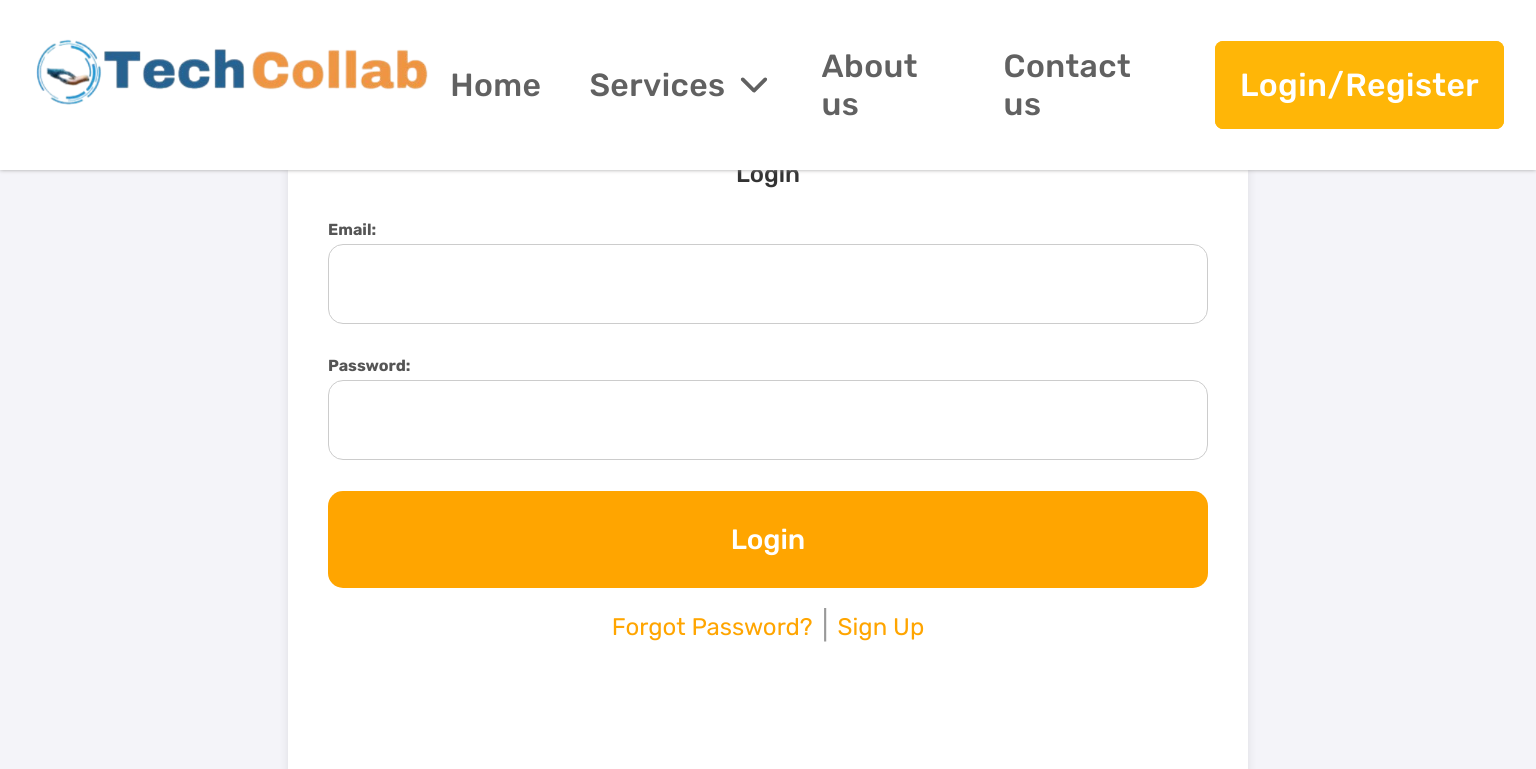
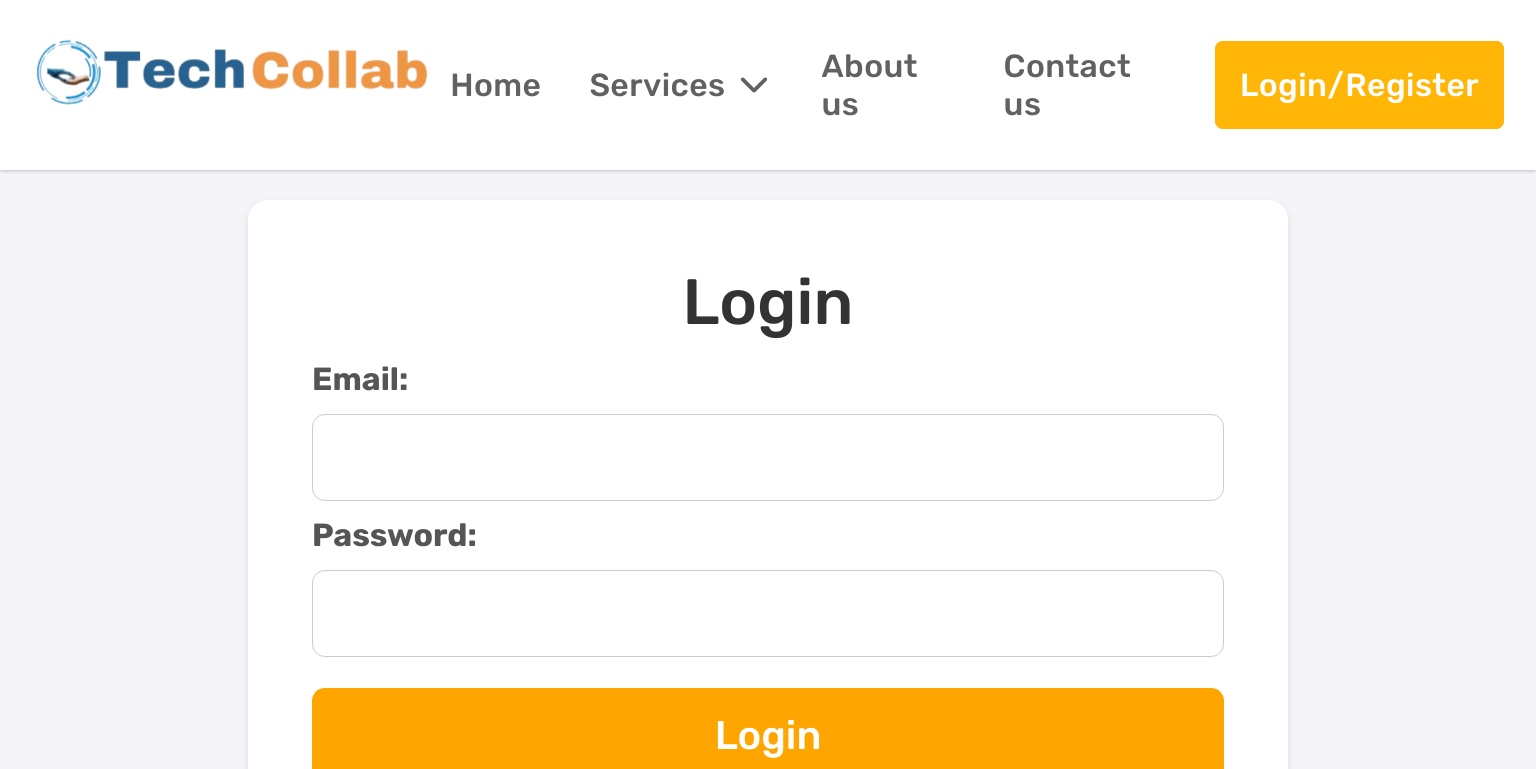
Before and after one commit to pavandudla/TechnologyCollaboration, a React (Create React App) app: page /login in a window 1536 px wide. Shown: the top 769 px of the page. Built offline with nearby package versions, Linux system fonts and the light colour scheme.

Commit message:
changed responsive of 4k width

```diff
--- a/src/Components/Contact US/Contact_us.css
+++ b/src/Components/Contact US/Contact_us.css
@@ -99,7 +99,7 @@
         font-size: 12px;
     }
   }
-  @media (min-width:1024px) and (max-width:1441px) {
+  @media (min-width:1024px) and (max-width:1440px) {
     .contact-container{
       width: 100%;
       margin-top: 4rem;
@@ -131,62 +131,47 @@
         font-size: 16px;
     }
   }
-  @media (min-width:1441px) and (max-width:2561px) {
+  @media (min-width:1440px) and (max-width:2560px) {
     .contact-container{
-      width: 100%;
-      max-width: 70rem;
-      margin-top: 8rem;
-      max-height: 75rem;
-      padding: 4rem;
-      padding-bottom: 12rem;
-      box-sizing: border-box;
+          width:60rem;
+          height:100%;
+          max-height: 75rem;
+          margin-top:10rem;
+          padding: 4rem;
+          box-sizing: border-box;
     }
-    h2 {
-      font-size: 4rem;
-    }
-
-    input[type="text"],
-    input[type="email"],
-    textarea {
-      font-size: 25px;
-      padding: 30px;
-      width: 100%;
-      border-radius: 15px;
-    }
-
-    .submit-btn {
-      font-size: 2rem;
-      padding: 30px;
-      margin-top: 9rem;
-      border-radius: 15px;
+    .contact-container h2{
+      font-size: 3rem;
       box-sizing: border-box;
     }
 
-    .form-group {
-      margin-bottom: 10px;
+    .contact-container .form-group label{
+      font-size: 2rem;
+      margin-bottom: 1rem;
       box-sizing: border-box;
-      max-height: 10rem;
     }
-    .form-group label {
-        font-size: 2rem;
-        margin-top: 2rem;
-        margin-bottom: 1rem;
-    }
-     /* Error Styling */
-    .error {
-      color: red;
-      font-size: 25px;
-      margin-top: 5px;
-
+    .contact-container .form-group input{
+      font-size: 2rem;
+      margin-bottom: 1rem;
+      padding: 1.4rem;
+      border-radius: 0.8rem;
+      box-sizing: border-box;
 
     }
-
-    .input-error {
-      border-color: red;
+    .contact-container .form-group textarea{
+          height: 10rem;
+          font-size: 2rem;
+          box-sizing: border-box;
     }
-    textarea {
-      resize: none;
-      height: 200px;
-
+    .submit-btn{
+          font-size: 2.5rem;
+          padding: 2rem;
+          border-radius: 0.8rem;
+          margin-top: 1rem;
+          box-sizing: border-box;
+    }
+    .error{
+      font-size: 1.4rem;
+      box-sizing: border-box;
     }
   }
--- a/src/Components/Forgot_password/Forgot_password.css
+++ b/src/Components/Forgot_password/Forgot_password.css
@@ -116,3 +116,38 @@
         padding: 15px; /* Adjust padding for smaller screens */
     }
 }
+
+@media (min-width:1440px) and (max-width:2560px) {
+  .forgot-password-container{
+        width: 100%;
+        max-width: 55rem;
+        height: 100%;
+        max-height: fit-content;
+        padding: 4rem 4rem;
+        background-color: white;
+
+        box-sizing: border-box;
+  }
+  .forgot-password-container h2{
+    font-size: 3rem;
+    margin-bottom: 2rem;
+  }
+  .form-group label{
+    font-size: 2rem;
+    margin-bottom: 1rem;
+  }
+  .form-group input{
+      font-size: 2rem;
+      padding: 1.5rem;
+      border-radius: 0.8rem;
+  }
+  .submit-button{
+    font-size: 2rem;
+    padding: 1.5rem;
+    border-radius: 0.8rem;
+    margin-top: 1rem;
+  }
+  .error-message{
+    font-size: 2rem;
+  }
+}
--- a/src/Components/Login_Component/Login.css
+++ b/src/Components/Login_Component/Login.css
@@ -1,78 +1,11 @@
-/* Container to center the login form */
-/* .login-container {
-    display: flex;
-    justify-content: center;
-    align-items: center;
-    height: 100vh;
-    background-color: #f4f4f9;
-  } */
-
-  /* Login form styling */
-  /* .login-form {
-    background-color: white;
-    padding: 40px;
-    border-radius: 10px;
-    box-shadow: 0 4px 10px rgba(0, 0, 0, 0.1);
-    max-width: 400px;
-    width: 100%;
-  } */
-
-  /* Form group styling */
-  /* .form-group {
-    margin-bottom: 20px;
-  } */
-
-  /* label {
-    display: block;
-    margin-bottom: 5px;
-    font-weight: bold;
-    text-align: left;
-  } */
-
-  /* input[type="email"],
-  input[type="password"] {
-    width: 100%;
-    padding: 10px; */
-    /* border: 1px solid #ccc; */
-    /* border: 1px solid orange;
-    border-radius: 5px;
-    font-size: 16px;
-    outline: none;
-  }
-   */
-  /* Login button styling */
-  /* .login-button {
-    width: 100%;
-    padding: 10px; */
-    /* background-color: #007bff; */
-    /* background-color: orange;
-    color: white;
-    border: none;
-    border-radius: 5px;
-    font-size: 16px;
-    cursor: pointer;
-  } */
-
-  /* .login-button:hover { */
-    /* background-color: #0056b3; */
-    /* background-color: orange;
-  } */
-
-  /* Error message styling */
-  /* .error-message {
-    color: red;
-    margin-bottom: 20px;
-    font-size: 14px;
-    font-weight: bold;
-  } */
-
-
 /* Container to center the login form */
 .login-container {
     display: flex;
     justify-content: center;
     align-items: center;
-    height: 100vh;
+    height:100%;
+    max-height: fit-content;
+    padding: 5rem;
     background-color: #f4f4f9;
   }
   .login-container h2{
@@ -84,11 +17,14 @@
   /* Login form styling */
   .login-form {
     background-color: white;
-    padding: 40px;
+    padding:1rem 3rem ;
     border-radius: 10px;
     box-shadow: 0 4px 10px rgba(0, 0, 0, 0.1);
-    max-width: 400px;
+    height: 100%;
+    max-height: fit-content;
+    max-width: 30rem;
     width: 100%;
+    box-sizing: border-box;
   }
 
   /* Form group styling */
@@ -139,11 +75,11 @@
   }
 
   /* Error message styling */
-  .error-message {
+  .error {
     color: red;
-    margin-bottom: 20px;
-    font-size: 14px;
-    font-weight: bold;
+    /* margin-bottom: 20px; */
+    font-size:2rem;
+
   }
 
   /* Bottom links for Forgot Password and Sign Up */
@@ -179,85 +115,55 @@
     }
   }
 
-@media (min-width:1441px) and (max-width:2561px) {
-  .login-container {
-    display: flex;
-    justify-content: center;
-    align-items: center;
-    height: 100vh;
-    background-color: #f4f4f9;
+@media (min-width:1440px) and (max-width:2560px) {
+  .login-form {
+    background-color: white;
+    padding: 4rem;
+    border-radius: 20px;
+    box-shadow: 0 4px 10px rgba(0, 0, 0, 0.1);
+    width:100%;
+    max-width: 65rem;
+    height: 100%;
+    max-height:fit-content;
+    margin-top: 5rem;
     box-sizing: border-box;
 
   }
-  .login-form {
-    background-color: white;
-    padding: 40px;
-    border-radius: 20px;
-    box-shadow: 0 4px 10px rgba(0, 0, 0, 0.1);
-    width: 100%;
-    max-width: 60rem;
-    height: 100%;
-    max-height: 43rem;
-    margin-top: 3rem;
-    box-sizing: border-box;
-
-  }
-  /* Form group styling */
-  .form-group {
-    margin-bottom: 20px;
-  }
-
-  label {
-    display: block;
-    margin-bottom: 5px;
-    text-align: left;
-    font-family: 'Rubik';
-    font-weight: 300;
-
-  }
-
-  .login-form input[type="email"],
-  .login-form input[type="password"] {
-    width: 100%;
-    padding: 30px;  /* Consistent padding */
-    border: 1px solid #ccc;
-    border-radius: 15px;
-    font-size: 16px;  /* Ensure font-size consistency */
-    outline: none;
-    box-sizing: border-box;  /* Include padding and borders in the width/height */
+  .login-form h2{
+    font-size: 4rem;
   }
 
 
+  .login-form .form-group label {
+   font-size: 2rem;
 
-
+  }
+  .login-form .form-group input{
+    font-size: 2rem;
+    padding: 1.5rem;
+    border-radius: 0.8rem;
+  }
   /* Login button styling */
   .login-button {
     width: 100%;
-    padding: 2rem;
-    /* background-color: #007bff; */
+    padding: 1.5rem;
     background-color: orange;
     color: white;
-    border: none;
-    border-radius: 15px;
-    font-size: 28px;
+    border-radius:0.8rem;
+    font-size:2.5rem;
     cursor: pointer;
-    font-family: 'Rubik';
-    font-weight: 300;
     margin-top: 1rem;
     box-sizing: border-box;
   }
-
   .login-button:hover {
-    /* background-color: #0056b3; */
     background-color: orange;
   }
 
   /* Error message styling */
-  .error-message {
+  .form-group .error{
     color: red;
-    margin-bottom: 20px;
-    font-size: 16px;
-    font-weight: bold;
+    margin-bottom:0;
+    font-size:2rem;
   }
 
   /* Bottom links for Forgot Password and Sign Up */
--- a/src/Components/Login_Component/Login.js
+++ b/src/Components/Login_Component/Login.js
@@ -152,7 +152,7 @@ setPassword('');
             onChange={handleEmailChange}
 
           />
-          {emailError && <p style={{ color: "red" }}>{emailError}</p>}
+          {emailError && <p className='error'>{emailError}</p>}
 
         </div>
 
@@ -165,7 +165,7 @@ setPassword('');
             onChange={handlePasswordChange}
 
           />
-          {passwordError && <p style={{ color: "red" }}>{passwordError}</p>}
+          {passwordError && <p className='error'>{passwordError}</p>}
         </div>
 
         <button type="submit" className="login-button">Login</button>
--- a/src/Components/Signup_Component/Signup.css
+++ b/src/Components/Signup_Component/Signup.css
@@ -1,90 +1,50 @@
-/* Container to center the sign-up form */
-.signup-container {
+.signup-container{
   display: flex;
-    flex-wrap: wrap;
     justify-content: center;
     align-items: center;
-    height: 100vh;
+    height:fit-content;
     background-color: #f4f4f9;
-    /* margin-top: 5rem; */
-    padding-bottom: 5rem;
-    padding: 3rem;
+}
+.signup-container .signup-form{
+  background-color: white;
+  padding: 2rem;
+  margin: 5rem;
+  border-radius: 10px;
+  box-shadow: 0 4px 10px rgba(0, 0, 0, 0.1);
+  max-width: 30rem;
+  width: 100%;
 
 }
-  .signup-container h2{
+.signup-form h2{
+  font-size: 2rem;
   text-align: center;
 }
-
-  /* Sign-up form styling */
-  .signup-form {
-    background-color: white;
-    padding: 40px;
-    border-radius: 10px;
-    box-shadow: 0 4px 10px rgba(0, 0, 0, 0.1);
-    max-width: 480px;
-    width: 100%;
+.signup-form .form-group label{
+    font-size: 1rem;
     box-sizing: border-box;
 }
-
-  /* Form group styling */
-  .form-group {
-    margin-bottom: 20px;
-  }
-
-  label {
-    display: block;
-    margin-bottom: 5px;
-    font-weight: bold;
-  }
-
-  .signup-form input[type="text"],
-  .signup-form input[type="email"],
-  .signup-form input[type="password"] {
-    width: 100%;
-    /* max-width: 100%; */
-
-    padding: 10px;
-    border: 1px solid #ccc;
-    border-radius: 5px;
-    font-size: 16px;
+.signup-form .form-group input{
+    font-size: 1rem;
+    padding: 0.7rem;
+    border-radius:0.5rem;
     box-sizing: border-box;
 }
-
-  /* Sign-up button styling */
-  .signup-button {
+.signup-button{
+  font-size: 1rem;
+  padding: 0.8rem;
+  border-radius: 0.5rem;
   width: 100%;
-    padding: 10px;
-    /* background-color: #28a745; */
-    background-color:orange;
+  border: none;
+  background-color: orange;
   color: white;
-    border: none;
-    border-radius: 5px;
-    font-size: 16px;
-    cursor: pointer;
 }
-
-  .signup-button:hover {
-    /* background-color: #218838; */
-    background-color: orange;
-  }
-
-  /* Error message styling */
-  .error-message {
-    color: red;
-    margin-bottom: 20px;
-    font-size: 14px;
-    font-weight:normal;
-
-  }
-
-  /* Bottom links for Sign In */
 .bottom-links {
   margin-top: 20px;
   text-align: center;
 }
 
 .signin-link {
-    /* color: #007bff; */
+
   color: orange;
   text-decoration: none;
   font-size: 14px;
@@ -94,37 +54,20 @@
   text-decoration: underline;
   color: orange;
 }
-
-
-
-
-  .signup-form input {
-    border: 1px solid #ccc; /* Default border color */
-    padding: 10px;
-    border-radius: 4px;
+.error-message{
+  font-size: 2rem;
+  margin-bottom: 1rem;
+  text-align: center;
 }
-
-  .signup-form input:focus {
-    outline:none; /* Remove default outline on focus */
-  }
-
-  .error-message {
-    color: red; /* Error message color */
-  }
-
-
 
 @media (max-width:768px) {
   .signup-container {
-    /* padding: 10rem 2rem; */
     padding: 0;
     margin-top: 0;
-
-
   }
 }
-@media (min-width:1024px) and (max-width:1441px) {
-  /* Sign-up form styling */
+/* @media (min-width:1024px) and (max-width:1440px) {
+
   .signup-form {
     background-color: white;
     padding: 40px;
@@ -134,95 +77,47 @@
     width: 100%;
     box-sizing: border-box;
   }
-}
-@media (min-width: 1441px) and (max-width: 2561px) {
-  /* Container to center the sign-up form */
-.signup-container {
-  display: flex;
-  flex-wrap: wrap;
-  justify-content: center;
-  align-items: center;
-  height: 100vh;
-  background-color: #f4f4f9;
-  /* margin-top: 5rem; */
-  padding-bottom: 25rem;
+} */
+@media (min-width: 1440px) and (max-width: 2560px) {
+   /* Sign-up form styling */
+
+   .signup-container .signup-form {
+    background-color: white;
+    padding: 4rem;
+    border-radius: 20px;
+    box-shadow: 0 4px 10px rgba(0, 0, 0, 0.1);
+    width: 100%;
+    max-width: 60rem;
+    height: 100%;
+    max-height:fit-content;
+    margin-top: 9rem;
+    box-sizing: border-box;
 
 
   }
-   /* Sign-up form styling */
-   .signup-form {
-    background-color: white;
-    padding: 40px;
-    border-radius: 20px;
-    box-shadow: 0 4px 10px rgba(0, 0, 0, 0.1);
-    max-width: 60rem;
-    width: 100%;
-    padding-bottom: 3rem;
-    margin-top: 7rem;
-
+  .signup-form h2{
+    font-size: 3rem;
+  }
+  .signup-form .form-group label{
+      font-size: 2rem;
       box-sizing: border-box;
   }
-  .signup-form input[type="text"]
-  {
-      padding: 30px;
-      border: 1px solid #ccc;
-      border-radius: 10px;
-      font-size: 28px;
-      outline: none;
+  .signup-form .form-group input{
+      font-size: 2rem;
+      padding: 1.5rem;
+      border-radius:0.8rem;
       box-sizing: border-box;
   }
-  .signup-form input[type="email"]
-   {
-      padding: 30px;
-      border: 1px solid #ccc;
-      border-radius: 10px;
-      font-size: 28px;
-      outline: none;
-      box-sizing: border-box;
-  }
-  .signup-form input[type="password"]
-  {
-      padding: 30px;
-      border: 1px solid #ccc;
-      border-radius: 10px;
-      font-size: 28px;
-      outline: none;
-      box-sizing: border-box;
-  }
-  /* Sign-up button styling */
-  .signup-button {
-    width: 100%;
-    padding: 25px;
-    /* background-color: #28a745; */
-    background-color:orange;
-    color: white;
-    border: none;
-    border-radius: 5px;
-    font-size: 32px;
-    cursor: pointer;
-    margin-top: 2rem;
-  }
-   /* Bottom links for Sign In */
-   .bottom-links {
-    margin-top: 20px;
-    text-align: center;
-
+  .signup-button{
+    font-size: 2rem;
+    padding: 1.5rem;
+    border-radius: 0.8rem;
+    margin-top: 1rem;
   }
   .bottom-links span{
-    font-size: 28px;
+    font-size: 1.7rem;
   }
-  .signin-link {
-    /* color: #007bff; */
-    color: orange;
-    text-decoration: none;
-    font-size: 28px;
-  }
-  /* Error message styling */
-  .error-message {
-    color: red;
-    margin-bottom: 20px;
-    font-size: 28px;
-    font-weight:normal;
-
+  .signin-link{
+    font-size: 1.7rem;
   }
 }
--- a/src/Components/Signup_Component/Signup.js
+++ b/src/Components/Signup_Component/Signup.js
@@ -222,8 +222,8 @@ const validateSignUp = () => {
             style={{ borderColor: isConfirmPasswordInvalid ? 'red' : '' }}
 
           />
+          </div>
 
-        </div>
 
         <button type="submit" className="signup-button">Sign Up</button>
 
@@ -233,7 +233,8 @@ const validateSignUp = () => {
             Sign In
           </Link>
         </div>
-      </form>
+
+    </form>
     </div>
   );
 };
```
Also changed, not shown: src/Components/Python_Course_Component/Python_Course.css (+36 -28 lines). Lines whose indentation alone changed are shown as unchanged.
